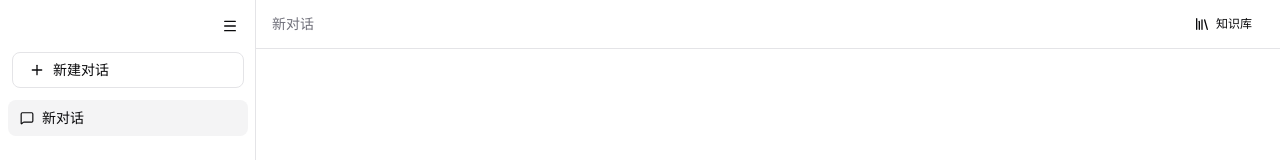
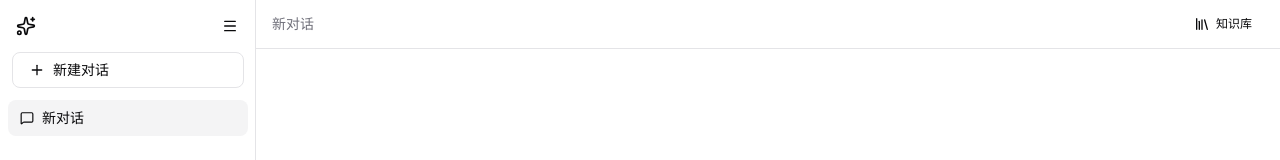
Before and after one commit to JulianChu00/deepseek-chat-next, a Next.js app: page / in a window 1280 px wide. Shown: the top 160 px of the page. Built offline with nearby package versions, Linux system fonts and the light colour scheme.

Commit message:
fix: keep Sparkles icon, remove text only

```diff
--- a/src/components/ChatSidebar.tsx
+++ b/src/components/ChatSidebar.tsx
@@ -6,7 +6,7 @@ import { MODEL_OPTIONS } from '../types/chat'
 import { Button } from './ui/button'
 import { ScrollArea } from './ui/scroll-area'
 import { Select, SelectContent, SelectItem, SelectTrigger, SelectValue } from './ui/select'
-import { Plus, Trash2, Sun, Moon, MessageSquare, Menu } from 'lucide-react'
+import { Plus, Trash2, Sun, Moon, MessageSquare, Sparkles, Menu } from 'lucide-react'
 
 export default function ChatSidebar({ onToggleCollapse }: { onToggleCollapse?: () => void }) {
   const sessions = useChatStore((s) => s.sessions)
@@ -25,6 +25,7 @@ export default function ChatSidebar({ onToggleCollapse }: { onToggleCollapse?: (
   return (
     <div className="flex h-full flex-col bg-background">
       <div className="flex items-center gap-2 px-4 py-3">
+        <Sparkles className="h-5 w-5 text-primary" />
         <div className="flex-1" />
         {onToggleCollapse && (
           <button
```
